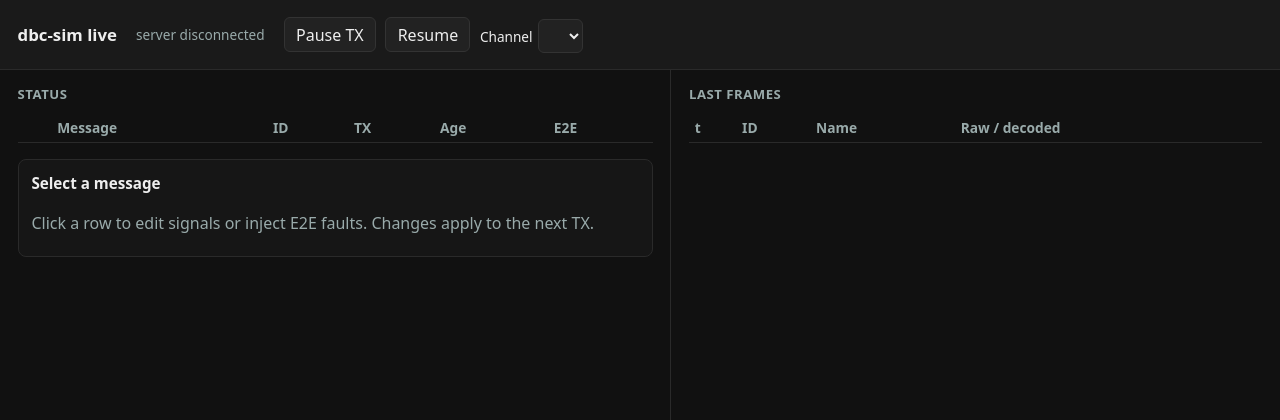
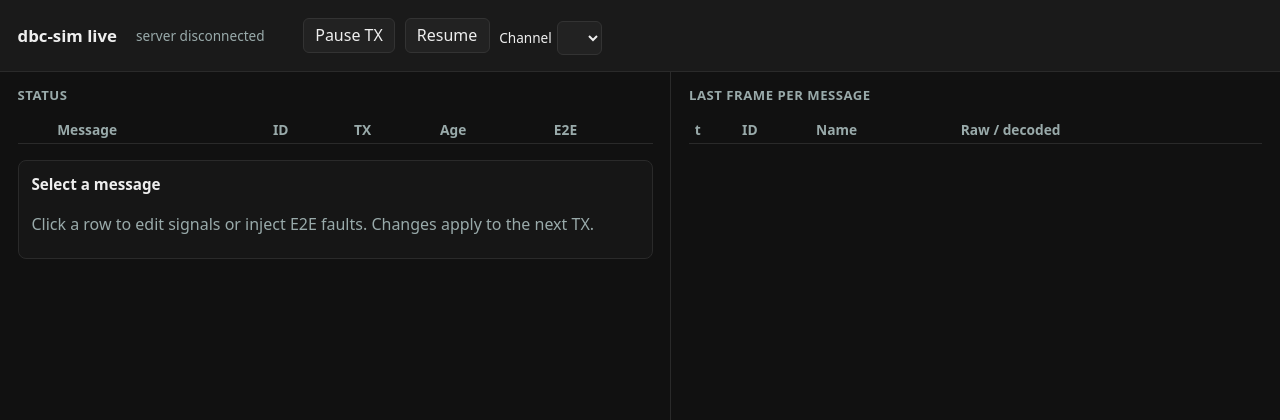
Before and after one commit to Kazktmr/dbc-sim, a Python web app: template templates/live.html in a window 1280 px wide. Shown: the top 420 px of the page. Run offline with Jinja, Linux system fonts and the light colour scheme; the template is opened without the code that fills it, so the values that code supplies are empty.

Commit message:
Show one last frame per message, DBC sliders, and hardware state

```diff
--- a/templates/live.html
+++ b/templates/live.html
@@ -32,17 +32,23 @@
     .signals { color: #cfc; font-size: 0.78rem; }
     .edit { margin-top: 1rem; padding: 0.8rem; background: #161616; border: 1px solid var(--line); border-radius: 8px; }
     .edit h3 { margin: 0 0 0.6rem; font-size: 0.95rem; }
-    label { display: block; font-size: 0.8rem; color: var(--muted); margin: 0.35rem 0 0.15rem; }
-    input[type=number] { width: 100%; background: #111; color: var(--text); border: 1px solid #333; border-radius: 6px; padding: 0.3rem 0.45rem; font: inherit; }
+    label { display: block; font-size: 0.8rem; color: var(--muted); margin: 0.45rem 0 0.15rem; }
+    input[type=number] { width: 7.2rem; background: #111; color: var(--text); border: 1px solid #333; border-radius: 6px; padding: 0.3rem 0.45rem; font: inherit; }
+    input[type=range] { flex: 1; min-width: 8rem; }
+    .sig-row { display: flex; gap: 0.55rem; align-items: center; }
     .row { display: flex; gap: 0.6rem; flex-wrap: wrap; align-items: center; }
     .check { color: var(--text); font-size: 0.85rem; display: flex; gap: 0.35rem; align-items: center; margin-right: 0.7rem; }
     .empty { color: var(--muted); padding: 0.6rem 0; }
+    .hw { font-size: 0.82rem; }
+    .hw.ready { color: var(--green); }
+    .hw.sim { color: var(--yellow); }
   </style>
 </head>
 <body>
   <header>
     <h1>dbc-sim live</h1>
-    <div class="meta" id="banner">connecting…</div>
+    <div class="meta" id="banner">connecting...</div>
+    <div class="hw" id="hardware"></div>
     <div class="row">
       <button id="btn-pause" type="button">Pause TX</button>
       <button id="btn-resume" type="button">Resume</button>
@@ -62,7 +68,7 @@
       </div>
     </section>
     <section>
-      <h2>Last frames</h2>
+      <h2>Last frame per message</h2>
       <table>
         <thead><tr><th>t</th><th>ID</th><th>Name</th><th>Raw / decoded</th></tr></thead>
         <tbody id="frame-body"></tbody>
@@ -96,7 +102,11 @@
     function renderBanner(data) {
       const mode = data.paused ? "paused" : (data.running ? "TX active" : "stopped");
       const chans = (data.active_channels || []).join(", ");
-      $("banner").textContent = `${mode} · t=${data.sim_s}s · backend=${data.backend} · channel=${chans}`;
+      $("banner").textContent = `${mode} · t=${data.sim_s}s · channel=${chans}`;
+      const hw = data.hardware || {};
+      const el = $("hardware");
+      el.textContent = `Hardware: ${hw.label || data.backend || "unknown"}` + (hw.detail ? ` — ${hw.detail}` : "");
+      el.className = "hw " + ((hw.backend === "null" || hw.backend === "loopback") ? "sim" : (hw.ready ? "ready" : "sim"));
       const sel = $("channel-select");
       const current = sel.value;
       sel.innerHTML = "";
@@ -118,13 +128,26 @@
         for (const msg of ch.messages || []) {
           const tr = document.createElement("tr");
           if (selected && selected.channel === ch.name && selected.message === msg.name) tr.classList.add("selected");
-          const age = msg.tx_age_s == null ? "—" : msg.tx_age_s.toFixed(3) + "s";
-          const e2e = msg.e2e && msg.e2e.profile && msg.e2e.profile !== "none" ? (msg.e2e_ok ? "ok" : "FAULT") : "—";
+          const age = msg.tx_age_s == null ? "-" : msg.tx_age_s.toFixed(3) + "s";
+          const e2e = msg.e2e && msg.e2e.profile && msg.e2e.profile !== "none" ? (msg.e2e_ok ? "ok" : "FAULT") : "-";
           tr.innerHTML = `<td>${colorDot(msg.color)}</td><td>${msg.name}<div class="meta">${ch.name}${msg.fd ? " · FD" : ""}</div></td><td class="hex">${msg.id_hex}</td><td>${msg.tx_count}</td><td>${age}</td><td>${e2e}</td>`;
           tr.addEventListener("click", () => { selected = { channel: ch.name, message: msg.name }; renderEditor(data); renderStatus(data); });
           body.appendChild(tr);
         }
       }
+    }
+
+    function signalControl(sig) {
+      const unit = sig.unit ? ` ${sig.unit}` : "";
+      const hasRange = sig.min != null && sig.max != null && Number(sig.max) > Number(sig.min);
+      const step = sig.step != null ? sig.step : "any";
+      const bounds = hasRange ? `DBC ${sig.min} … ${sig.max}${unit}` : (unit ? unit.trim() : "no DBC range");
+      const slider = hasRange
+        ? `<input type="range" data-signal="${sig.name}" min="${sig.min}" max="${sig.max}" step="${step}" value="${sig.value}">`
+        : "";
+      return `<label>${sig.name} <span class="meta">${bounds}</span>
+        <div class="sig-row">${slider}<input type="number" data-signal="${sig.name}" min="${sig.min ?? ""}" max="${sig.max ?? ""}" step="${step}" value="${sig.value}"></div>
+      </label>`;
     }
 
     function renderEditor(data) {
@@ -140,11 +163,7 @@
       if (!msg) return;
       title.textContent = `${msg.name}  ${msg.id_hex}`;
       box.className = "";
-      const signalRows = (msg.signals || []).map((sig) => {
-        const unit = sig.unit ? ` ${sig.unit}` : "";
-        const bounds = (sig.min != null && sig.max != null) ? `  [${sig.min} … ${sig.max}]` : "";
-        return `<label>${sig.name}${unit}<span class="meta">${bounds}</span><input type="number" step="any" data-signal="${sig.name}" value="${sig.value}"></label>`;
-      }).join("");
+      const signalRows = (msg.signals || []).map(signalControl).join("");
       const e2eBlock = (msg.e2e && msg.e2e.profile && msg.e2e.profile !== "none")
         ? `<div class="row" style="margin-top:0.6rem">
             <label class="check"><input type="checkbox" data-e2e="fault_crc" ${msg.e2e.fault_crc ? "checked" : ""}> Corrupt CRC</label>
@@ -154,7 +173,16 @@
         : `<div class="meta" style="margin-top:0.5rem">No E2E on this message.</div>`;
       box.innerHTML = `<label class="check"><input type="checkbox" id="cyclic-enabled" ${msg.cyclic ? "checked" : ""}> Cyclic TX</label>${signalRows}${e2eBlock}<div class="row" style="margin-top:0.7rem"><button type="button" id="btn-send">Send once</button></div>`;
       box.querySelectorAll("input[data-signal]").forEach((el) => {
-        el.addEventListener("change", () => post("/api/signal", { channel: selected.channel, message: selected.message, signal: el.dataset.signal, value: Number(el.value) }));
+        const apply = () => {
+          const name = el.dataset.signal;
+          box.querySelectorAll(`input[data-signal="${name}"]`).forEach((other) => { other.value = el.value; });
+          post("/api/signal", { channel: selected.channel, message: selected.message, signal: name, value: Number(el.value) });
+        };
+        el.addEventListener("change", apply);
+        if (el.type === "range") el.addEventListener("input", () => {
+          const name = el.dataset.signal;
+          box.querySelectorAll(`input[data-signal="${name}"]`).forEach((other) => { other.value = el.value; });
+        });
       });
       box.querySelectorAll("input[data-e2e]").forEach((el) => {
         el.addEventListener("change", () => {
@@ -174,12 +202,12 @@
       lastSeq = data.seq;
       const body = $("frame-body");
       body.innerHTML = "";
-      for (const fr of (data.frames || []).slice().reverse()) {
+      for (const fr of data.frames || []) {
         const parts = Object.entries(fr.signals || {})
           .filter(([name]) => !["Checksum", "Counter", "ReservedNibble", "Reserved1", "IsoTp"].includes(name))
           .map(([name, val]) => `${name}=${val}`).join("  ");
         const tr = document.createElement("tr");
-        tr.innerHTML = `<td class="meta">${fr.t.toFixed(3)}</td><td class="hex">${fr.id_hex}${fr.fd ? " FD" : ""}</td><td>${fr.name}</td><td><div class="hex">${fr.hex}</div><div class="signals">${parts}</div></td>`;
+        tr.innerHTML = `<td class="meta">${Number(fr.t).toFixed(3)}</td><td class="hex">${fr.id_hex}${fr.fd ? " FD" : ""}</td><td>${fr.name}</td><td><div class="hex">${fr.hex}</div><div class="signals">${parts}</div></td>`;
         body.appendChild(tr);
       }
     }
@@ -204,7 +232,7 @@
       try {
         const res = await fetch("/api/state");
         state = await res.json();
-        render(selected !== null);
+        render(false);
       } catch (err) {
         $("banner").textContent = "server disconnected";
       }
```
